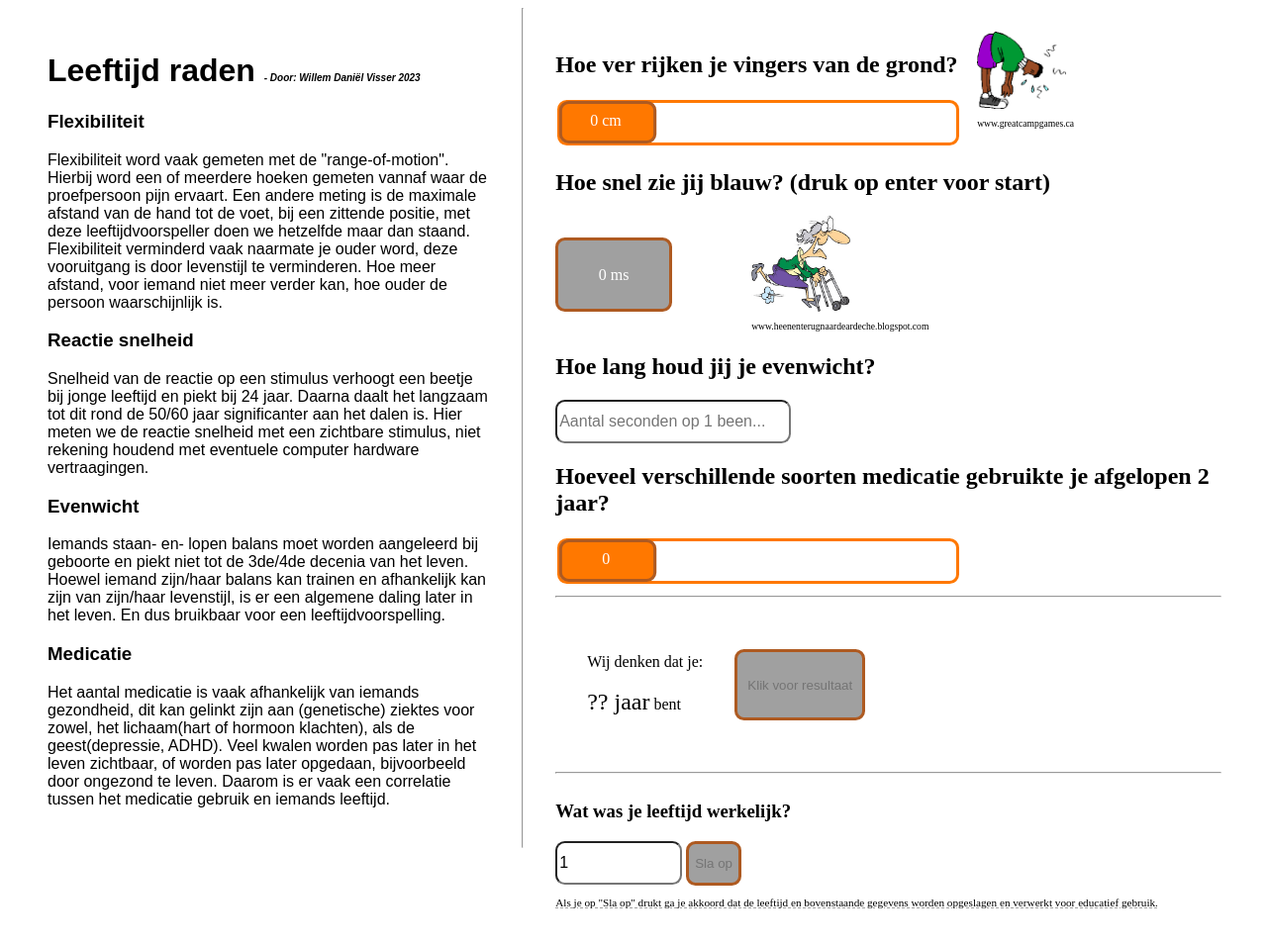
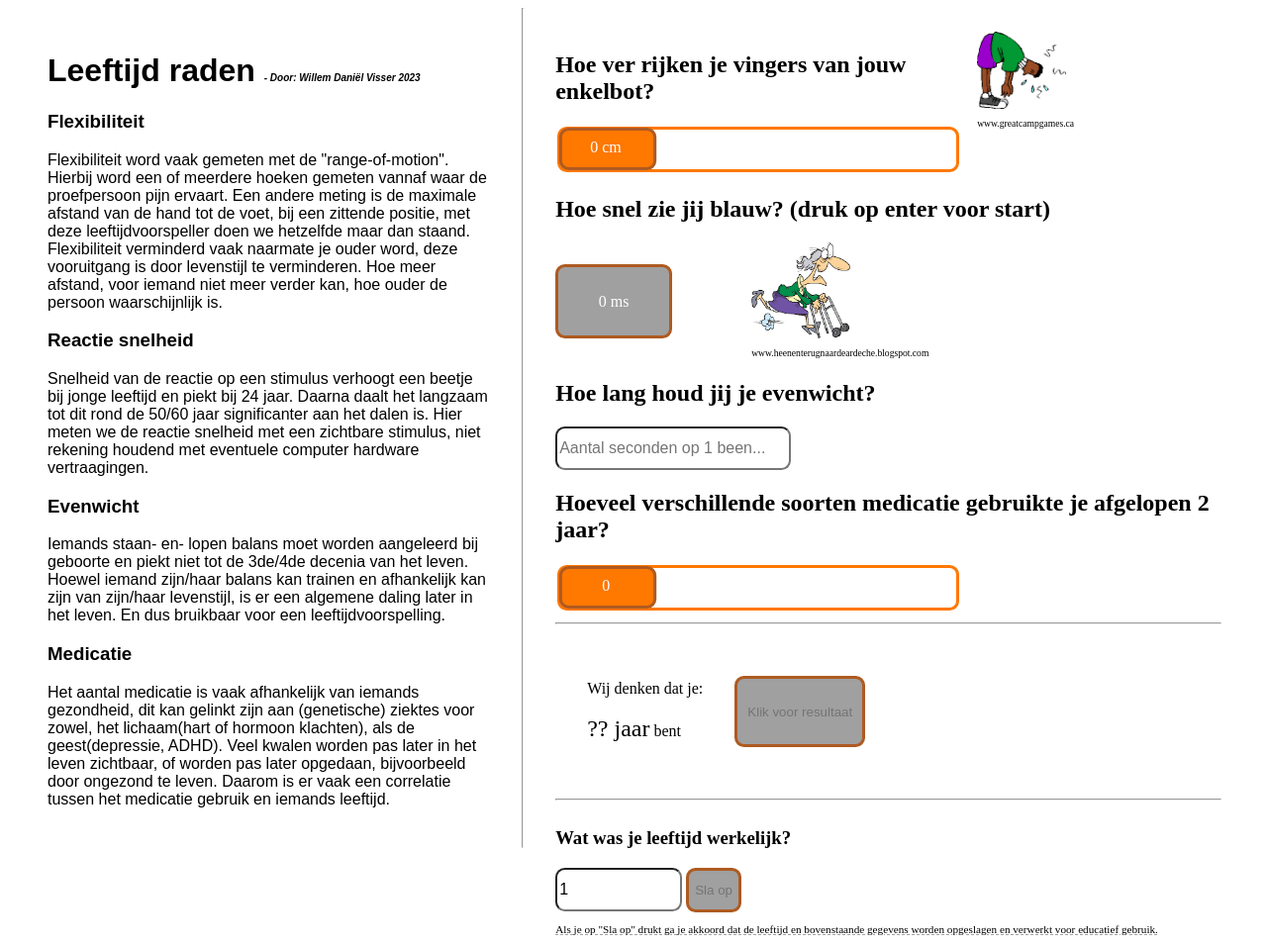
Before and after one commit to WDFisherman/age-predictor-zernike-pr, a website built with webpack: page static/index.html in a window 1280 px wide. Shown: the whole page at 99% size. Before the commit the page ends 929 px from the top, so only its background shows below. Built offline with nearby package versions, Linux system fonts and the light colour scheme.

Commit message:
- Changed flexibility command.. ..in regards to point of measure limiter In index.html and README.md

```diff
--- a/static/index.html
+++ b/static/index.html
@@ -56,7 +56,7 @@
             <div id="tasks">
                 <div style="display:flex">
                     <div style="width:410px">
-                        <h2>Hoe ver rijken je vingers van de grond?</h2>
+                        <h2>Hoe ver rijken je vingers van jouw enkelbot?</h2>
                         <div id="floor-dist">
                             <div class="slider" style="--transform-left: 35px">
                                 <div class="num">
```
Also changed, not shown: README.md.
